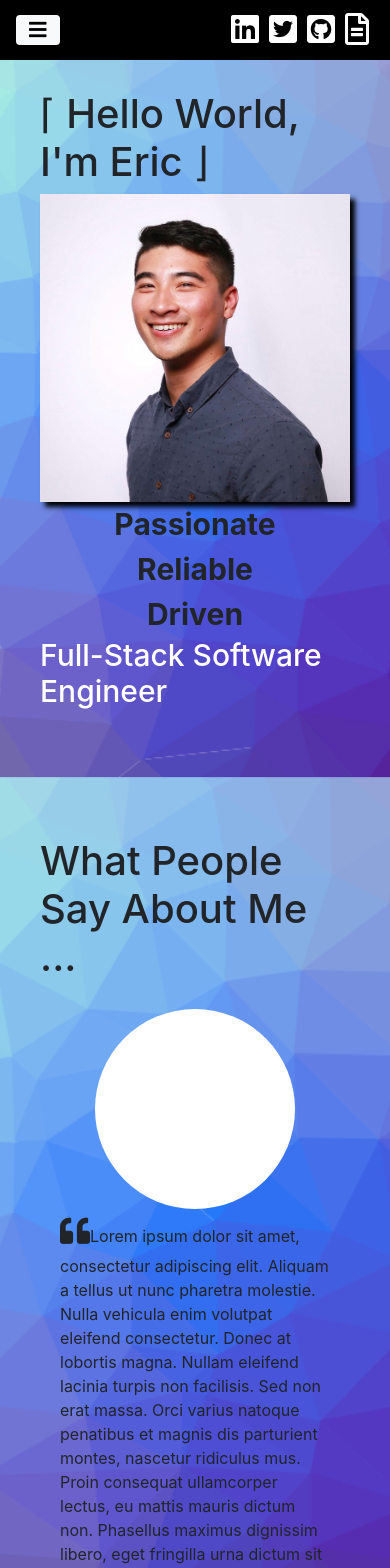
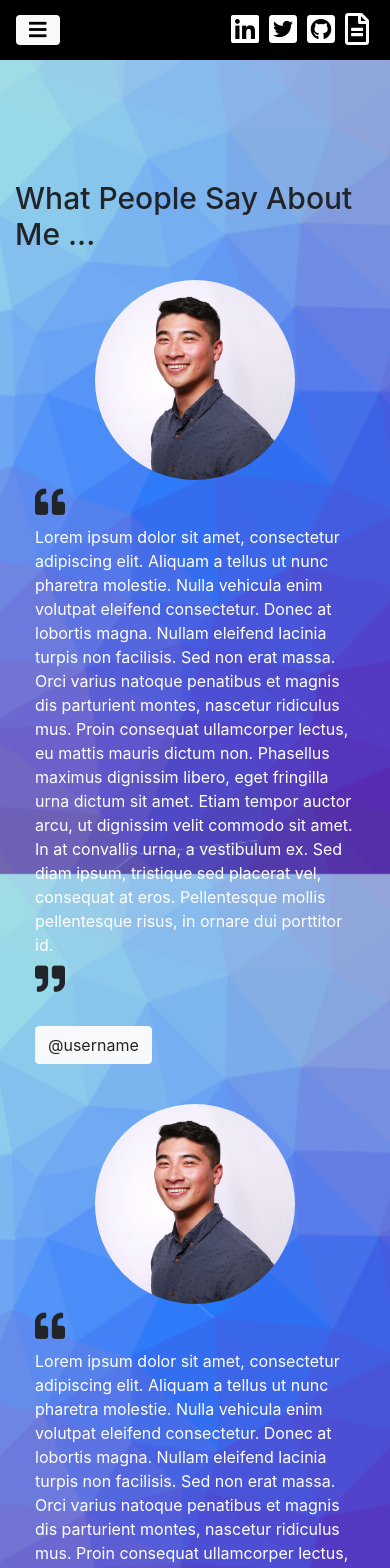
Before and after one commit to enague/website, a React (Create React App) app: page /testimonials in a window 390 px wide. Shown: the top 1568 px of the page. Built offline with nearby package versions, Linux system fonts and the light colour scheme.

Commit message:
fixed responsiveness for text

```diff
--- a/src/About.js
+++ b/src/About.js
@@ -37,22 +37,16 @@ const List = styled.li`
 `
 
 const Header = styled.h1`
-    /* Safari 4.0 - 8.0 */
-    // @-webkit-keyframes mymove {
-    //     from {left: -150px;}
-    //     to {float: center;}
-    // }
-
-    // @keyframes mymove {
-    //     from {left: -150px;}
-    //     to {float: center}
-    // }
-
     position: relative;
     float: center;
-    -webkit-animation: mymove 3s;
-    animation: mymove 3s;
-    animation-timing-function: ease;
+
+    @media (max-width: 700px) {
+      font-size: 30px;
+    }
+
+    @media (max-width:300px) {
+      font-size: 20px;
+    }
 `
 
 const Skill = styled.button.attrs({
--- a/src/App.js
+++ b/src/App.js
@@ -89,7 +89,7 @@ const App = () => (
         </NavBar>
 
 
-      <Route path="/" component={Home} />
+      <Route exact path="/" component={Home} />
       <Route path="/about" component={About} />
       <Route path="/projects" component={Projects} />
       <Route path="/testimonials" component={Testimonials} />
--- a/src/Home.js
+++ b/src/Home.js
@@ -7,21 +7,26 @@ const profile = require('/Users/eric/Desktop/portfolio/src/images/profile.jpg')
 const Header = styled.h1`
     position: relative;
     float: center;
-    -webkit-animation: mymove 3s;
-    animation: mymove 3s;
-    animation-timing-function: ease;
+
+    @media (max-width: 700px) {
+        font-size: 30px
+    }
+
+    @media (max-width:300px) {
+        font-size: 15px;
+    }
 `
 
 const Job = styled.h1`
     color: white;
     font-size: 50px;
 
-    @media (max-width: 300px) {
-        font-size: 15px;
+    @media (max-width: 700px) {
+        font-size: 30px;
     }
 
-    @media (max-width: 700px) {
-        font-size: 30px;
+    @media (max-width:330px) {
+        font-size: 15px;
     }
 `
 
@@ -60,6 +65,10 @@ const Adj = styled.div.attrs({
         backface-visibility: hidden;
         perspective: 1000px;
     }
+
+    @media (max-width: 700px) {
+        font-size: 20px
+    }
 `
 
 const Home = () => (
--- a/src/Projects.js
+++ b/src/Projects.js
@@ -7,22 +7,16 @@ const FOMO = require('/Users/eric/Desktop/portfolio/src/images/FOMO.jpg')
 const RUinn = require('/Users/eric/Desktop/portfolio/src/images/RUinn.png')
 
 const Header = styled.h1`
-    /* Safari 4.0 - 8.0 */
-    // @-webkit-keyframes mymove {
-    //     from {left: -150px;}
-    //     to {float: center;}
-    // }
-
-    // @keyframes mymove {
-    //     from {left: -150px;}
-    //     to {float: center}
-    // }
-
     position: relative;
     float: center;
-    -webkit-animation: mymove 3s;
-    animation: mymove 3s;
-    animation-timing-function: ease;
+
+    @media (max-width: 700px) {
+      font-size: 30px;
+    }
+
+    @media (max-width:330px) {
+      font-size: 20px;
+    }
 `
 
 const Projects = () => (
--- a/src/Styles.js
+++ b/src/Styles.js
@@ -14,6 +14,10 @@ const General = styled.div`
     flex-direction: column;
     align-items: center;
     padding: 60px 40px 60px 40px;
+
+    @media (max-width: 700px) {
+        padding: 150px 15px 60px 15px;
+    }
 `;
 
 export default General;
--- a/src/Testimonials.js
+++ b/src/Testimonials.js
@@ -2,27 +2,30 @@ import React from 'react';
 import General from './Styles.js';
 import styled from 'styled-components';
 
+const profile = require('/Users/eric/Desktop/portfolio/src/images/profile.jpg')
+
 
 const Header = styled.h1`
-    /* Safari 4.0 - 8.0 */
-    // @-webkit-keyframes mymove {
-    //     from {left: -150px;}
-    //     to {float: center;}
-    // }
-
-    // @keyframes mymove {
-    //     from {left: -150px;}
-    //     to {float: center}
-    // }
-
     position: relative;
     float: center;
-    -webkit-animation: mymove 3s;
-    animation: mymove 3s;
-    animation-timing-function: ease;
+
+    @media (max-width: 700px) {
+      font-size: 30px;
+    }
+
+    @media (max-width:330px) {
+      font-size: 20px;
+    }
+`
+const Userbox = styled.div.attrs({
+    className: 'col-sm'
+})`
+    display: flex;
+    justify-content: center;
+    align-items: center;
 `
 
-const User = styled.div`
+const User = styled.img`
 
   /* Safari 4.0 - 8.0 */
   @-webkit-keyframes user {
@@ -36,10 +39,8 @@ const User = styled.div`
   }
 
     border-radius: 50%;
-    background: white;
     height: 200px;
     width: 200px;
-    margin: auto;
     -webkit-animation: user 4s; /* Safari 4.0 - 8.0 */
     animation: user 4s;
 `
@@ -48,32 +49,39 @@ const Quote = styled.span`
   font-weight: bold;
   font-size: 30px;
 `
+const Testimonial = styled.div`
+  color: white;
+`
 
 const Testimonials = () => (
     <General>
       <Header>What People Say About Me ...</Header>
       <div style={{display: 'flex', flexDirection: 'column', padding: '20px'}}>
         <div className='row'>
+          <Userbox>
+            <User src={profile}></User>
+          </Userbox>
           <div className='col-sm'>
-            <User></User>
-          </div>
-          <div className='col-sm'>
-            <Quote> <i class="fas fa-quote-left"></i></Quote>
+            <Quote> <i className="fas fa-quote-left"></i></Quote>
+              <Testimonial>
               Lorem ipsum dolor sit amet, consectetur adipiscing elit. Aliquam a tellus ut nunc pharetra molestie. Nulla vehicula enim volutpat eleifend consectetur. Donec at lobortis magna. Nullam eleifend lacinia turpis non facilisis. Sed non erat massa. Orci varius natoque penatibus et magnis dis parturient montes, nascetur ridiculus mus. Proin consequat ullamcorper lectus, eu mattis mauris dictum non. Phasellus maximus dignissim libero, eget fringilla urna dictum sit amet. Etiam tempor auctor arcu, ut dignissim velit commodo sit amet. In at convallis urna, a vestibulum ex. Sed diam ipsum, tristique sed placerat vel, consequat at eros. Pellentesque mollis pellentesque risus, in ornare dui porttitor id.
-            <Quote> <i class="fas fa-quote-right"></i> </Quote> <br /> <br />
+              </Testimonial>
+            <Quote> <i className="fas fa-quote-right"></i> </Quote> <br /> <br />
             <button className='btn btn-light'>@username</button>
           </div>
         </div>
       </div>
       <div style={{display: 'flex', flexDirection: 'column', padding: '20px'}}>
         <div className='row'>
+          <Userbox>
+            <User src={profile}></User>
+          </Userbox>
           <div className='col-sm'>
-            <User></User>
-          </div>
-          <div className='col-sm'>
-            <Quote> <i class="fas fa-quote-left"></i></Quote>
+            <Quote> <i className="fas fa-quote-left"></i></Quote>
+              <Testimonial>
               Lorem ipsum dolor sit amet, consectetur adipiscing elit. Aliquam a tellus ut nunc pharetra molestie. Nulla vehicula enim volutpat eleifend consectetur. Donec at lobortis magna. Nullam eleifend lacinia turpis non facilisis. Sed non erat massa. Orci varius natoque penatibus et magnis dis parturient montes, nascetur ridiculus mus. Proin consequat ullamcorper lectus, eu mattis mauris dictum non. Phasellus maximus dignissim libero, eget fringilla urna dictum sit amet. Etiam tempor auctor arcu, ut dignissim velit commodo sit amet. In at convallis urna, a vestibulum ex. Sed diam ipsum, tristique sed placerat vel, consequat at eros. Pellentesque mollis pellentesque risus, in ornare dui porttitor id.
-            <Quote> <i class="fas fa-quote-right"></i> </Quote> <br /> <br />
+              </Testimonial>
+            <Quote> <i className="fas fa-quote-right"></i> </Quote> <br /> <br />
             <button className='btn btn-light'>@username</button>
           </div>
         </div>
```
